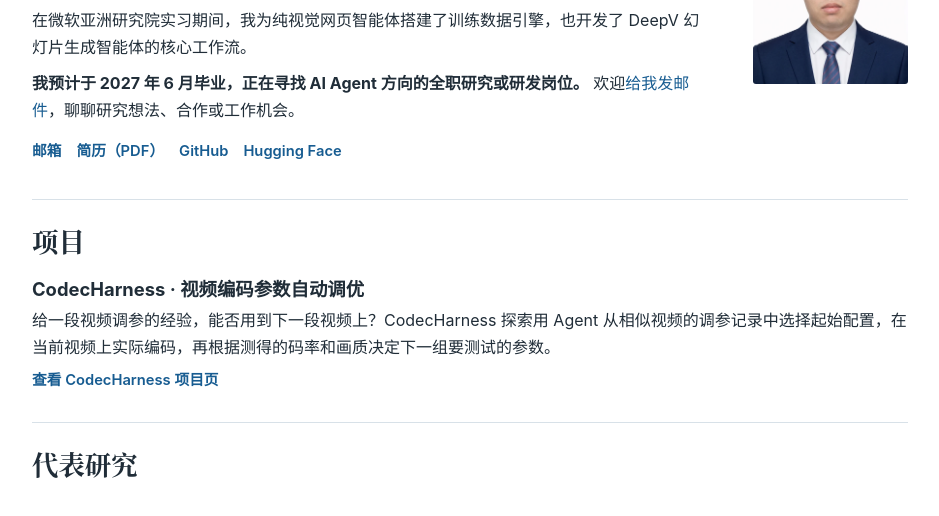
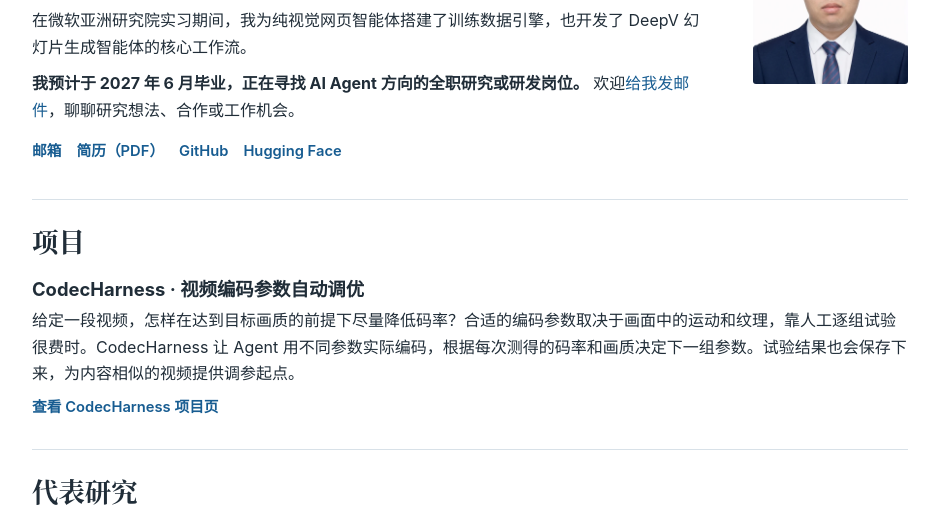
Before and after one commit to TZHSW/tzhsw.github.io, a plain HTML site: page index.html in a window 1280 px wide. Shown: the part 270-786 px from the top of the page, without its empty margins (170-1109 px from the left). Drawn offline with Linux system fonts and the light colour scheme.

Commit message:
Introduce CodecHarness through the single-video tuning problem

```diff
--- a/index.html
+++ b/index.html
@@ -44,7 +44,7 @@
   <section id="projects">
     <h2 data-en="Projects">项目</h2>
     <h3 data-en="CodecHarness · Video encoder autotuning">CodecHarness · 视频编码参数自动调优</h3>
-    <p data-en="Can tuning one video help choose encoder settings for the next? CodecHarness explores an agent that retrieves settings from similar videos, tests them on the current clip, and uses the measured bitrate and quality to decide what to try next.">给一段视频调参的经验，能否用到下一段视频上？CodecHarness 探索用 Agent 从相似视频的调参记录中选择起始配置，在当前视频上实际编码，再根据测得的码率和画质决定下一组要测试的参数。</p>
+    <p data-en="For a given video, which encoder settings can meet a target quality at the lowest bitrate? The answer depends on motion and texture, and testing combinations by hand takes time. CodecHarness uses an agent to encode the clip with different settings and choose the next trial based on the measured bitrate and quality. It saves the results so that a similar video can start from a configuration worth testing.">给定一段视频，怎样在达到目标画质的前提下尽量降低码率？合适的编码参数取决于画面中的运动和纹理，靠人工逐组试验很费时。CodecHarness 让 Agent 用不同参数实际编码，根据每次测得的码率和画质决定下一组参数。试验结果也会保存下来，为内容相似的视频提供调参起点。</p>
     <div class="links"><a href="https://tzhsw.github.io/codec-harness/" data-en="CodecHarness project page">查看 CodecHarness 项目页</a></div>
   </section>
 
```
